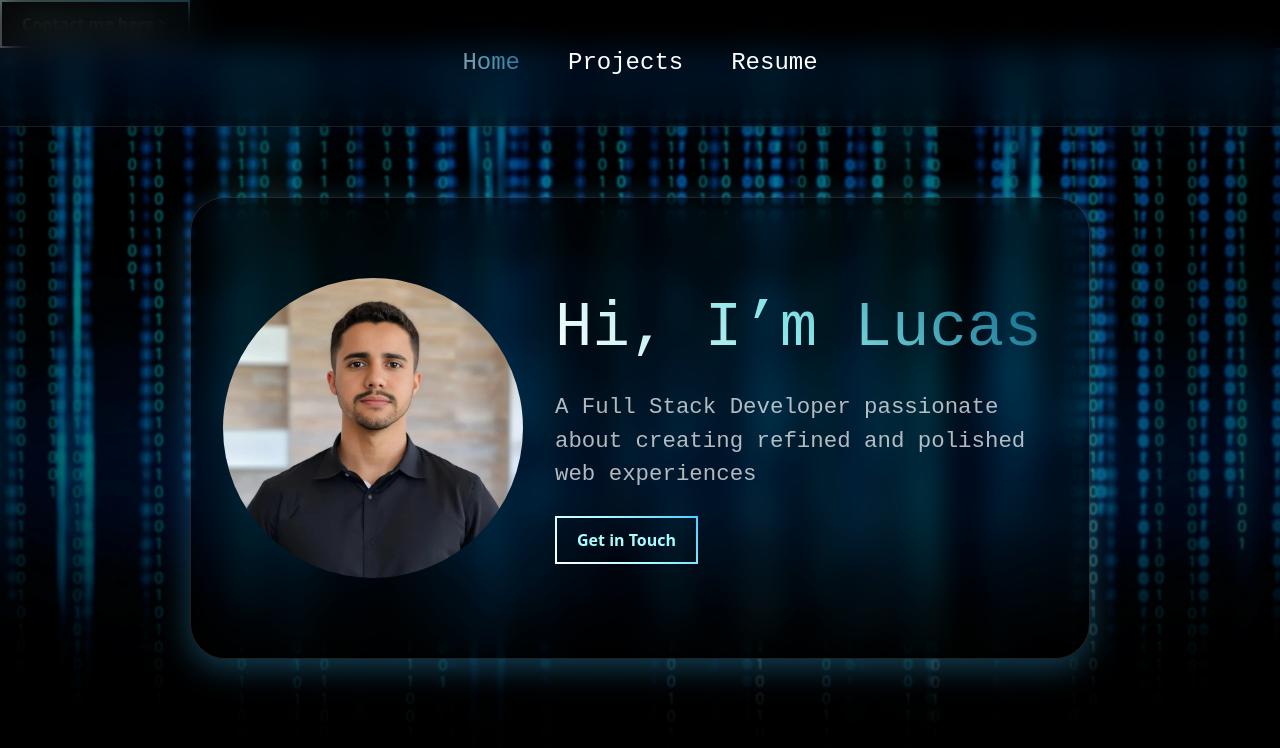
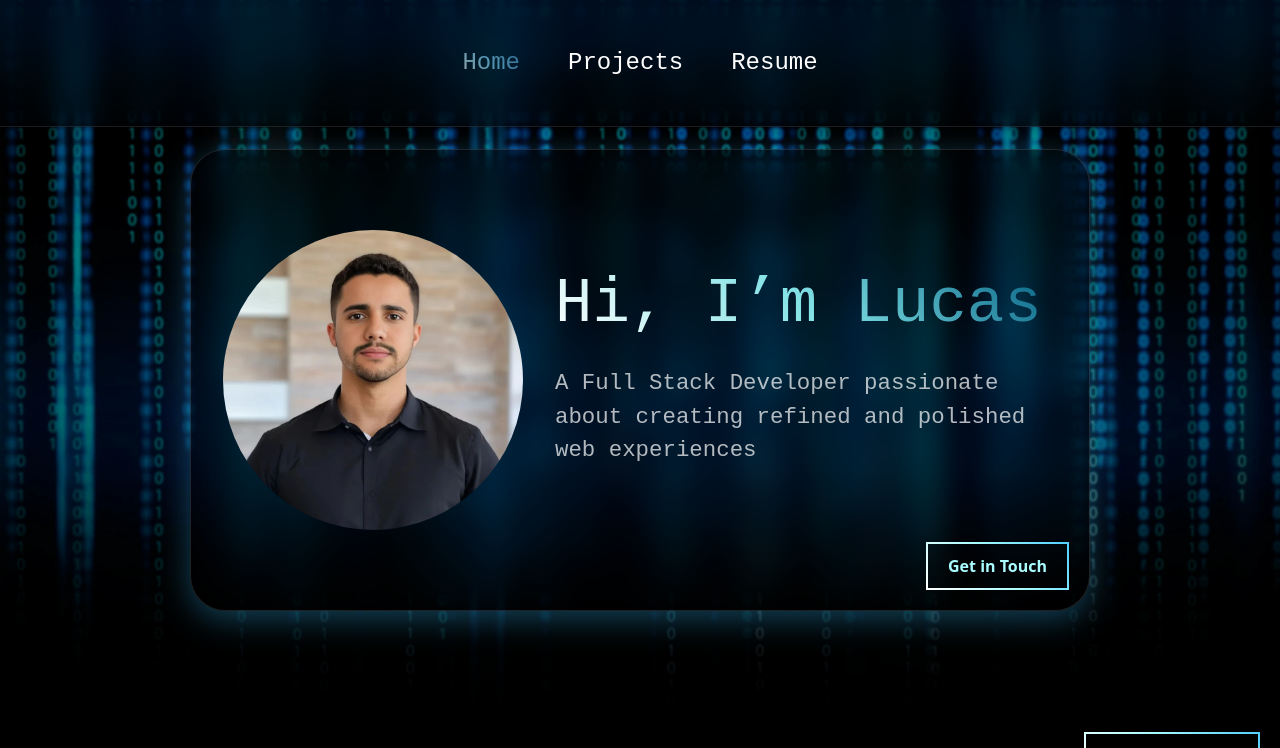
Before and after one commit to LucasRgo/portfolio, a React (Vite) app: page / in a window 1280 px wide. Shown: the top 748 px of the page. Built offline with nearby package versions, Linux system fonts and the light colour scheme.

Commit message:
Thu, Dec 26, 2024, 9:33 AM -03:00

```diff
--- a/src/components/contactButton.css
+++ b/src/components/contactButton.css
@@ -0,0 +1,14 @@
+.contact-button {
+    position: fixed; /* Makes the button fixed at a specific position on the screen */
+    bottom: 20px;    /* Adjust the distance from the bottom of the screen */
+    right: 20px;     /* Adjust the distance from the right side of the screen */
+    cursor: pointer; /* Changes the cursor to a pointer on hover */
+    font-size: 16px; /* Adjust the font size */
+    z-index: 1000; /* Ensures the button stays on top of other elements */
+    transition: transform 0.2s, box-shadow 0.2s; /* Adds a hover effect */
+}
+
+.contact-button:hover {
+    transform: scale(1.1); /* Slightly enlarges the button on hover */
+    box-shadow: 0 6px 10px rgba(0, 0, 0, 0.3); /* Intensifies the shadow */
+}
--- a/src/components/contactButton.jsx
+++ b/src/components/contactButton.jsx
@@ -1,7 +1,9 @@
+import './contactButton.css';
+
 const ContactButton = () => {
     return (
         <button className="contact-button">
-            Contact me here >
+            Contact me here
         </button>
     );
 };
```
